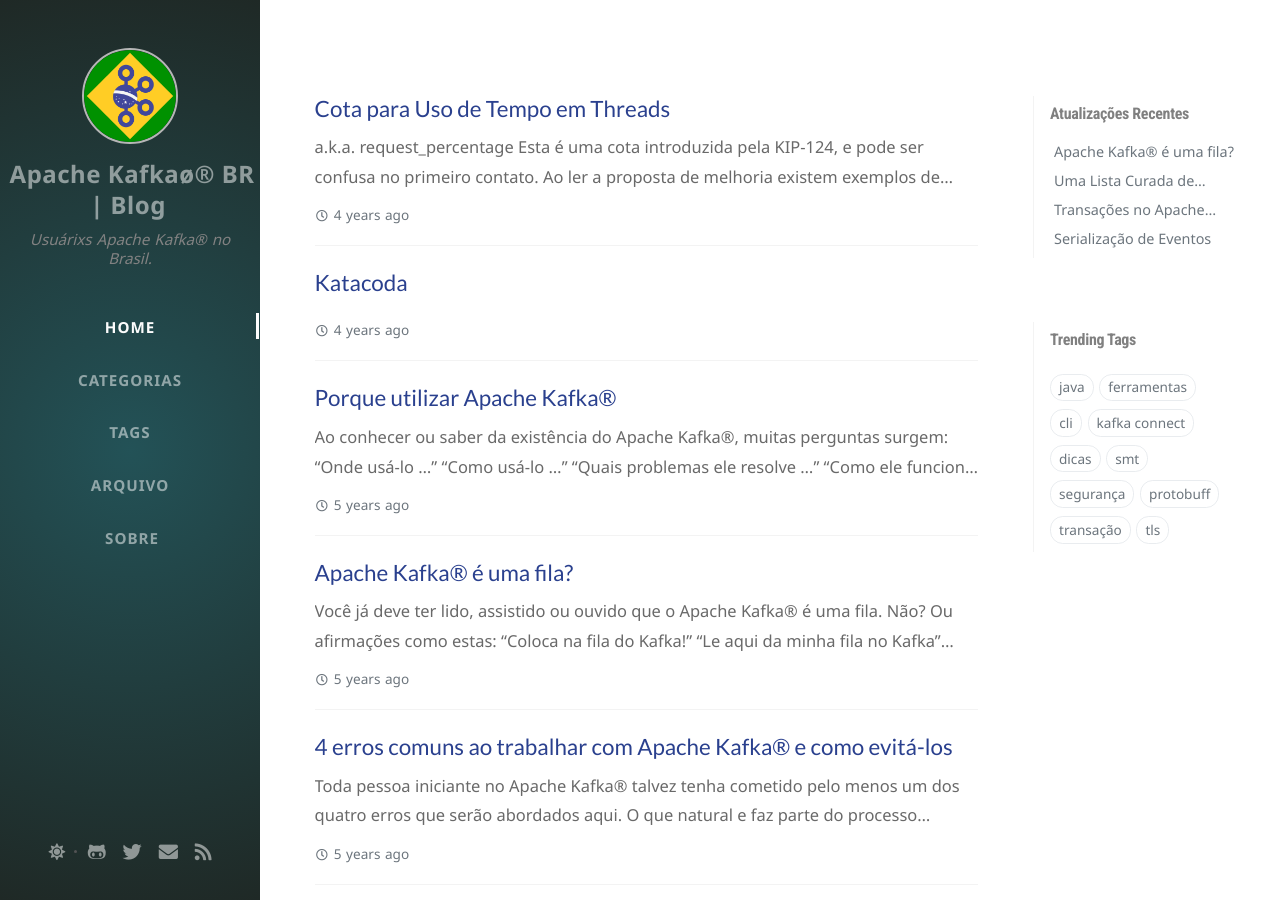
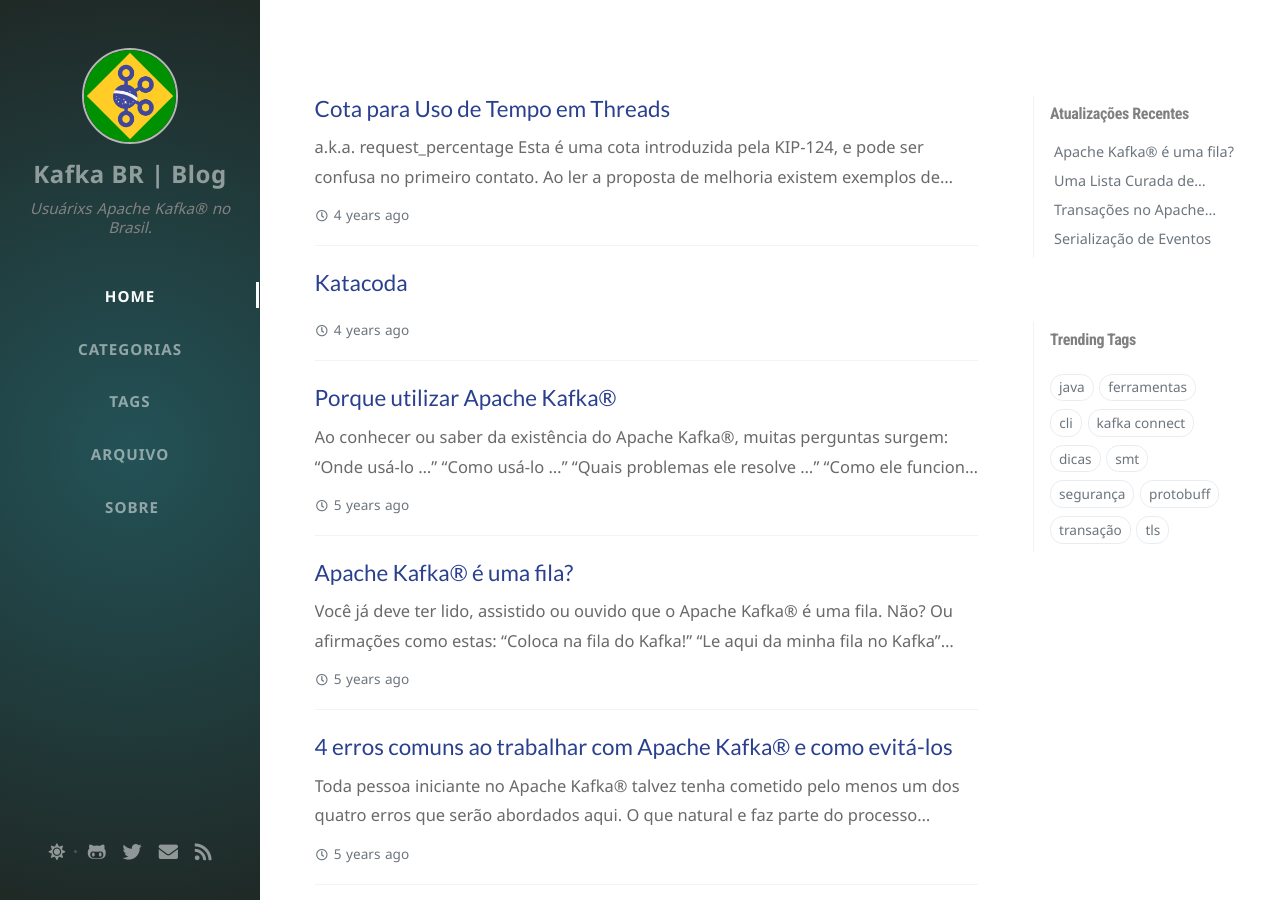
Before and after one commit to fabiojose/kafkabr-blog, a Jekyll site: the page built from index.html, in a window 1280 px wide and 900 px high. Built offline with Jekyll 4.4.1, drawn with Linux system fonts in a browser that asks for light colours; nearby versions of some CDN libraries; the list of posts is cut into pages by our own code; comment, search, counter and statistics services are not loaded; part of the change alters nothing that is shown.

Commit message:
Modify site title, email, and baseurl settings
Updated title, email, and baseurl in configuration.

```diff
--- a/_config.yml
+++ b/_config.yml
@@ -8,7 +8,7 @@
 # jekyll-seo-tag settings › https://github.com/jekyll/jekyll-seo-tag/blob/master/docs/usage.md
 #--------------------------
 
-title: Apache Kafkaø® BR | Blog                          # the main title
+title: Kafka BR | Blog                          # the main title
 
 tagline: Usuárixs Apache Kafka® no Brasil.  # it will display as the sub-title
 
@@ -28,7 +28,7 @@ authors:
   fabiojose:
     name: fabiojose
     display_name: fabiojose
-    email: fabiojose@kafkabr.com
+    email: fabiojose@gmail.com
     web: https://github.com/fabiojose
     description: "Engenheiro de Software | Apache Kafka | Microsserviços | DevOps Mindset"
 
@@ -40,12 +40,11 @@ twitter:
 
 social:
   name: Kafka BR                  # it will shows as the copyright owner in Footer
-  email: fabiojose@kafkabr.com             # change to your email address
+  email: fabiojose@gmail.com             # change to your email address
   links:
     # The first element serves as the copyright owner's link
-    - https://kafkabr.com
+    - https://github.com/fabiojose       # change to your github homepage
     - https://twitter.com/fabioj0se      # change to your twitter homepage
-    - https://github.com/fabiojose       # change to your github homepage
     # Uncomment below to add more social links
     # - https://www.facebook.com/username
     - https://www.linkedin.com/in/fabiojose
@@ -56,7 +55,7 @@ google_site_verification: google_meta_tag_verification # change to your verifica
 
 # Only if your site type is GitHub Project sites and doesn't have a custom domain,
 # change below value to '/projectname'.
-baseurl: ''
+baseurl: '/kafkabr-blog'
 
 # Change to your timezone › http://www.timezoneconverter.com/cgi-bin/findzone/findzone
 timezone: America/Sao_Paulo
```
